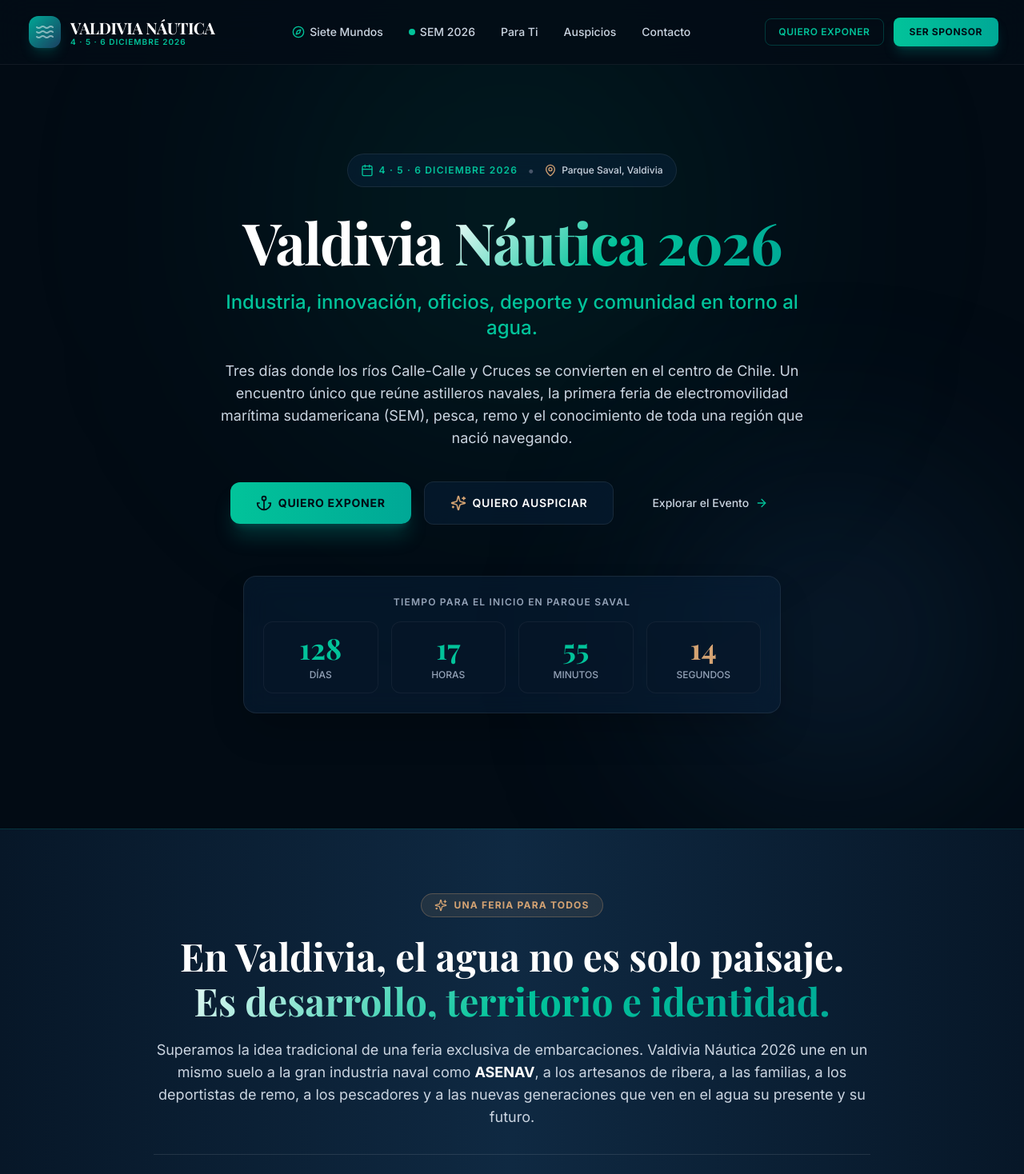
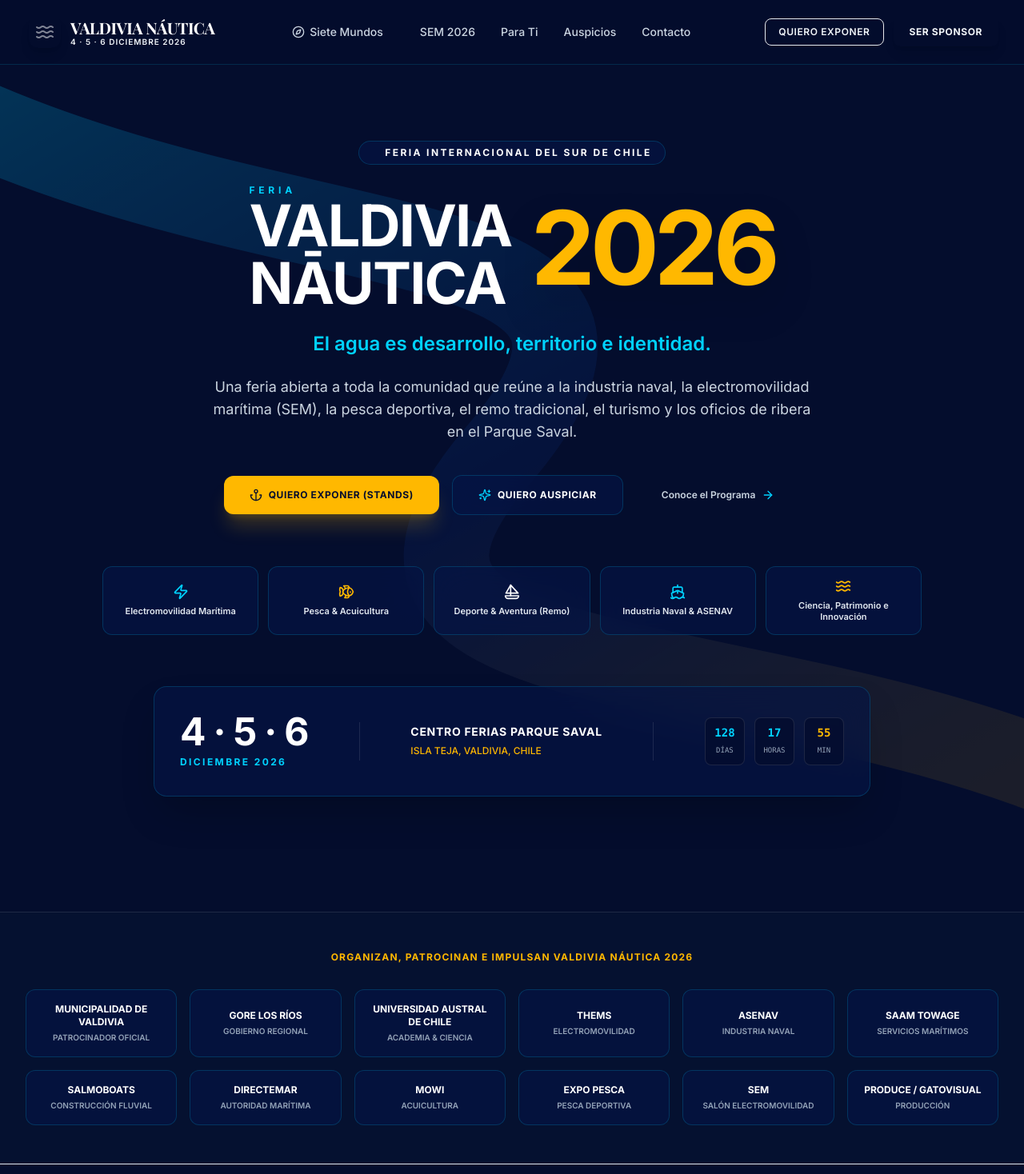
Before and after one commit to erikogodoy/web-valdivia-nautica-2026, a Next.js app: page / in a window 1280 px wide. Shown: the top 1468 px of the page at 80% size. Built offline with nearby package versions, Linux system fonts and the light colour scheme; a web font is replaced by a local one.

Commit message:
feat: redesign visual architecture inspired by official 2026 poster with Lenis smooth scroll

```diff
--- a/package.json
+++ b/package.json
@@ -12,6 +12,7 @@
     "@supabase/ssr": "^0.5.2",
     "@supabase/supabase-js": "^2.48.0",
     "clsx": "^2.1.1",
+    "lenis": "^1.3.25",
     "lucide-react": "^0.469.0",
     "next": "^15.1.0",
     "react": "^19.0.0",
--- a/src/app/globals.css
+++ b/src/app/globals.css
@@ -3,61 +3,93 @@
 @tailwind utilities;
 
 :root {
-  --bg-dark: #030d17;
-  --bg-card: rgba(10, 37, 64, 0.45);
-  --border-glass: rgba(255, 255, 255, 0.08);
-  --cyan-glow: rgba(2, 195, 154, 0.2);
+  --poster-midnight: #040d2d;
+  --poster-blue: #0d3692;
+  --poster-cyan: #00d2ff;
+  --poster-gold: #ffb800;
+  --bg-glass: rgba(6, 21, 69, 0.65);
+  --border-glass: rgba(0, 210, 255, 0.18);
 }
 
 html {
-  scroll-behavior: smooth;
   color-scheme: dark;
 }
 
 body {
-  background-color: var(--bg-dark);
-  color: #f4f7f6;
+  background-color: var(--poster-midnight);
+  color: #f8fafc;
   font-family: var(--font-inter), system-ui, -apple-system, sans-serif;
   overflow-x: hidden;
 }
 
-/* Glassmorphism Utilities */
+/* Lenis Smooth Scroll Styles */
+html.lenis, html.lenis body {
+  height: auto;
+}
+
+.lenis.lenis-smooth {
+  scroll-behavior: auto !important;
+}
+
+.lenis.lenis-smooth [data-lenis-prevent] {
+  overscroll-behavior: contain;
+}
+
+.lenis.lenis-stopped {
+  overflow: hidden;
+}
+
+/* Glassmorphism Styles Inspired by Poster Deep Blue */
 .glass-panel {
-  background: var(--bg-card);
-  backdrop-filter: blur(16px);
-  -webkit-backdrop-filter: blur(16px);
+  background: var(--bg-glass);
+  backdrop-filter: blur(20px);
+  -webkit-backdrop-filter: blur(20px);
   border: 1px solid var(--border-glass);
 }
 
 .glass-nav {
-  background: rgba(3, 13, 23, 0.82);
-  backdrop-filter: blur(20px);
-  -webkit-backdrop-filter: blur(20px);
-  border-bottom: 1px solid rgba(255, 255, 255, 0.06);
+  background: rgba(4, 13, 45, 0.88);
+  backdrop-filter: blur(24px);
+  -webkit-backdrop-filter: blur(24px);
+  border-bottom: 1px solid rgba(0, 210, 255, 0.15);
 }
 
-/* Text Gradients (Sur & Náutica Elegance) */
-.text-river-gradient {
-  background: linear-gradient(135deg, #ffffff 0%, #02C39A 50%, #00A896 100%);
+/* Poster Sinuous River Water Flow Animation */
+@keyframes riverFlow {
+  0% {
+    background-position: 0% 50%;
+  }
+  50% {
+    background-position: 100% 50%;
+  }
+  100% {
+    background-position: 0% 50%;
+  }
+}
+
+.text-poster-river {
+  background: linear-gradient(135deg, #ffffff 0%, #00d2ff 40%, #ffb800 100%);
+  background-size: 200% 200%;
+  animation: riverFlow 8s ease infinite;
   -webkit-background-clip: text;
   -webkit-text-fill-color: transparent;
 }
 
-.text-gold-accent {
-  color: #D4A373;
+.text-poster-gold {
+  color: var(--poster-gold);
 }
 
-/* Custom Scrollbar */
+/* Custom Water Scrollbar */
 ::-webkit-scrollbar {
   width: 8px;
 }
 ::-webkit-scrollbar-track {
-  background: #030d17;
+  background: #040d2d;
 }
 ::-webkit-scrollbar-thumb {
-  background: #0f2942;
+  background: #0d3692;
   border-radius: 4px;
 }
 ::-webkit-scrollbar-thumb:hover {
-  background: #02C39A;
+  background: #00d2ff;
 }
--- a/src/app/layout.tsx
+++ b/src/app/layout.tsx
@@ -2,6 +2,7 @@
 import { Inter, Playfair_Display } from 'next/font/google';
 import './globals.css';
 import SchemaMarkup from '@/components/seo/SchemaMarkup';
+import SmoothScrollProvider from '@/components/ui/SmoothScrollProvider';
 
 const inter = Inter({
   subsets: ['latin'],
@@ -18,7 +19,7 @@
 export const metadata: Metadata = {
   title: 'Valdivia Náutica 2026 — Capital Náutica de Chile',
   description:
-    'Feria de industria naval, electromovilidad marítima (SEM), pesca artesanal, deportes náuticos y oficios de ribera. 4 al 6 de diciembre de 2026 en Parque Saval, Valdivia.',
+    'Feria de industria naval, electromovilidad marítima (SEM), pesca y acuicultura, deportes y aventura, comunidad, educación, turismo y patrimonio. 4 al 6 de diciembre de 2026 en Parque Saval, Valdivia.',
   keywords: [
     'Valdivia Náutica 2026',
     'Feria Náutica Valdivia',
@@ -64,8 +65,10 @@
       <head>
         <SchemaMarkup />
       </head>
-      <body className="min-h-screen bg-naval-950 text-slate-100 flex flex-col font-sans selection:bg-cyanic-400 selection:text-naval-950">
-        {children}
+      <body className="min-h-screen bg-poster-midnight text-slate-100 flex flex-col font-sans selection:bg-poster-cyan selection:text-poster-midnight">
+        <SmoothScrollProvider>
+          {children}
+        </SmoothScrollProvider>
       </body>
     </html>
   );
--- a/src/app/page.tsx
+++ b/src/app/page.tsx
@@ -3,8 +3,9 @@
 import React, { useState } from 'react';
 import Header from '@/components/ui/Header';
 import Hero from '@/components/ui/Hero';
+import OrganizersBar from '@/components/ui/OrganizersBar';
+import InclusiveMessage from '@/components/ui/InclusiveMessage';
 import TresDimensiones from '@/components/ui/TresDimensiones';
-import InclusiveMessage from '@/components/ui/InclusiveMessage';
 import MundosSection from '@/components/ui/MundosSection';
 import AudienceTabs from '@/components/ui/AudienceTabs';
 import SEMHighlight from '@/components/ui/SEMHighlight';
@@ -42,25 +43,28 @@
 
       {/* Semantic Main Content */}
       <main className="flex-grow">
-        {/* 1. Hero Section */}
+        {/* 1. Hero Section (Inspirado directamente en el Afiche Oficial 2026) */}
         <Hero onOpenModal={handleOpenModal} />
 
-        {/* 2. Manifiesto & Propósito Inclusive: "Una Feria Para Todos" */}
+        {/* 2. Barra de Marcas & Auspiciadores Oficiales (Municipalidad, UACh, ASENAV, THEMS, etc.) */}
+        <OrganizersBar />
+
+        {/* 3. Manifiesto & Propósito Inclusivo: "Una Feria Para Todos" */}
         <InclusiveMessage />
 
-        {/* 3. Las Tres Dimensiones: Desarrollo, Territorio, Identidad */}
+        {/* 4. Las Tres Dimensiones: Desarrollo, Territorio, Identidad */}
         <TresDimensiones />
 
-        {/* 4. Siete Mundos Detail */}
+        {/* 5. Siete Mundos Detail */}
         <MundosSection />
 
-        {/* 5. Perfil de Audiencia (Para Ti) */}
+        {/* 6. Perfil de Audiencia (Para Ti) */}
         <AudienceTabs onOpenModal={handleOpenModal} />
 
-        {/* 6. Salón de Electromovilidad Marítima (SEM) */}
+        {/* 7. Salón de Electromovilidad Marítima (SEM) */}
         <SEMHighlight onOpenModal={handleOpenModal} />
 
-        {/* 7. Categorías de Auspicio (Litio, Cobalto, Manganeso, Níquel, Cadmio) */}
+        {/* 8. Categorías de Auspicio (Litio, Cobalto, Manganeso, Níquel, Cadmio) */}
         <SponsorsSection onOpenModal={handleOpenModal} />
       </main>
 
--- a/src/components/ui/Hero.tsx
+++ b/src/components/ui/Hero.tsx
@@ -1,20 +1,22 @@
 'use client';
 
 import React, { useState, useEffect } from 'react';
-import { MapPin, Calendar, ArrowRight, Anchor, Sparkles } from 'lucide-react';
+import { Calendar, MapPin, Anchor, Sparkles, ArrowRight, Zap, Fish, Sailboat, Ship, Waves } from 'lucide-react';
 
 interface HeroProps {
   onOpenModal: (type?: string) => void;
 }
 
+const MOTIFS = [
+  { icon: Zap, label: 'Electromovilidad Marítima', color: 'text-poster-cyan border-poster-cyan/30' },
+  { icon: Fish, label: 'Pesca & Acuicultura', color: 'text-poster-gold border-poster-gold/30' },
+  { icon: Sailboat, label: 'Deporte & Aventura (Remo)', color: 'text-white border-white/30' },
+  { icon: Ship, label: 'Industria Naval & ASENAV', color: 'text-poster-cyan border-poster-cyan/30' },
+  { icon: Waves, label: 'Ciencia, Patrimonio e Innovación', color: 'text-poster-gold border-poster-gold/30' },
+];
+
 export default function Hero({ onOpenModal }: HeroProps) {
-  // Countdown Timer Target: Dec 4, 2026 09:00 AM CLST
-  const [timeLeft, setTimeLeft] = useState({
-    days: 0,
-    hours: 0,
-    minutes: 0,
-    seconds: 0,
-  });
+  const [timeLeft, setTimeLeft] = useState({ days: 0, hours: 0, minutes: 0, seconds: 0 });
 
   useEffect(() => {
     const target = new Date('2026-12-04T09:00:00-04:00').getTime();
@@ -39,98 +41,148 @@
   }, []);
 
   return (
-    <section id="hero" className="relative pt-36 pb-24 md:pt-48 md:pb-36 overflow-hidden">
-      {/* Background Water Gradient Glow */}
-      <div className="absolute top-1/4 left-1/2 -translate-x-1/2 -translate-y-1/2 w-[600px] h-[600px] bg-cyanic-500/10 rounded-full blur-[140px] pointer-events-none" />
-      <div className="absolute bottom-10 right-10 w-[400px] h-[400px] bg-naval-700/30 rounded-full blur-[120px] pointer-events-none" />
+    <section id="hero" className="relative pt-36 pb-24 md:pt-44 md:pb-36 overflow-hidden bg-poster-midnight">
+
+      {/* Sinuous River Background Flow Graphic (Inspired by Poster S-Curve) */}
+      <div className="absolute inset-0 pointer-events-none opacity-25">
+        <svg viewBox="0 0 1440 900" fill="none" xmlns="http://www.w3.org/2000/svg" className="w-full h-full object-cover">
+          <path
+            d="M -100 -50 C 400 200, 1000 100, 700 450 C 400 800, 1100 700, 1600 950"
+            stroke="url(#riverGradient)"
+            strokeWidth="120"
+            strokeLinecap="round"
+          />
+          <defs>
+            <linearGradient id="riverGradient" x1="0%" y1="0%" x2="100%" y2="100%">
+              <stop offset="0%" stopColor="#00D2FF" stopOpacity="0.8" />
+              <stop offset="50%" stopColor="#0D3692" stopOpacity="0.6" />
+              <stop offset="100%" stopColor="#FFB800" stopOpacity="0.4" />
+            </linearGradient>
+          </defs>
+        </svg>
+      </div>
 
       <div className="max-w-7xl mx-auto px-4 sm:px-6 lg:px-8 relative z-10">
-        <div className="flex flex-col items-center text-center max-w-4xl mx-auto">
+        <div className="flex flex-col items-center text-center max-w-5xl mx-auto">
 
-          {/* Location & Date Badge */}
-          <div className="inline-flex items-center gap-3 px-4 py-2 rounded-full glass-panel border-cyanic-500/30 mb-8 animate-fade-in">
-            <span className="flex items-center gap-1.5 text-xs font-semibold text-cyanic-400 uppercase tracking-widest">
-              <Calendar className="w-4 h-4 text-cyanic-400" />
-              4 · 5 · 6 DICIEMBRE 2026
-            </span>
-            <span className="text-slate-600">•</span>
-            <span className="flex items-center gap-1.5 text-xs font-medium text-slate-300">
-              <MapPin className="w-4 h-4 text-copper-500" />
-              Parque Saval, Valdivia
+          {/* Top Label */}
+          <div className="inline-flex items-center gap-2 px-4 py-1.5 rounded-full glass-panel border-poster-cyan/30 mb-6">
+            <span className="w-2 h-2 rounded-full bg-poster-gold animate-ping" />
+            <span className="text-xs uppercase tracking-[0.2em] font-bold text-white">
+              FERIA INTERNACIONAL DEL SUR DE CHILE
             </span>
           </div>
 
-          {/* Main Title - Single H1 */}
-          <h1 className="text-4xl sm:text-6xl md:text-7xl font-serif font-bold tracking-tight text-white mb-6 leading-[1.1]">
-            Valdivia <span className="text-river-gradient">Náutica 2026</span>
-          </h1>
+          {/* Typography Exactly Matched to Poster Header */}
+          <div className="mb-6 flex flex-col md:flex-row items-center justify-center gap-2 md:gap-6">
+            <div className="text-left">
+              <span className="block text-xs uppercase tracking-[0.4em] text-poster-cyan font-bold">
+                FERIA
+              </span>
+              <h1 className="text-4xl sm:text-6xl md:text-7xl font-bold tracking-tight text-white font-sans leading-none">
+                VALDIVIA <br className="hidden sm:block" />
+                <span className="text-white">NĀUTICA</span>
+              </h1>
+            </div>
+
+            {/* Massive Poster Gold 2026 */}
+            <span className="text-6xl sm:text-8xl md:text-9xl font-bold tracking-tighter text-poster-gold font-sans leading-none drop-shadow-2xl">
+              2026
+            </span>
+          </div>
 
           {/* Subtitle */}
-          <p className="text-xl sm:text-2xl font-medium text-cyanic-400 mb-6 max-w-3xl">
-            Industria, innovación, oficios, deporte y comunidad en torno al agua.
+          <p className="text-xl sm:text-2xl font-semibold text-poster-cyan mb-6 max-w-3xl">
+            El agua es desarrollo, territorio e identidad.
           </p>
 
           {/* Description */}
           <p className="text-base sm:text-lg text-slate-300 leading-relaxed mb-10 max-w-3xl">
-            Tres días donde los ríos Calle-Calle y Cruces se convierten en el centro de Chile. Un encuentro único que reúne astilleros navales, la primera feria de electromovilidad marítima sudamericana (SEM), pesca, remo y el conocimiento de toda una región que nació navegando.
+            Una feria abierta a toda la comunidad que reúne a la industria naval, la electromovilidad marítima (SEM), la pesca deportiva, el remo tradicional, el turismo y los oficios de ribera en el Parque Saval.
           </p>
 
           {/* CTAs */}
           <div className="flex flex-col sm:flex-row items-center gap-4 w-full justify-center mb-16">
             <button
               onClick={() => onOpenModal('expositor')}
-              className="w-full sm:w-auto px-8 py-4 text-sm font-bold uppercase tracking-wider text-naval-950 bg-gradient-to-r from-cyanic-400 to-cyanic-500 rounded-xl shadow-xl shadow-cyanic-500/25 hover:shadow-cyanic-400/40 hover:scale-[1.02] transition-all flex items-center justify-center gap-2"
+              className="w-full sm:w-auto px-8 py-4 text-xs font-bold uppercase tracking-wider text-poster-midnight bg-poster-gold rounded-xl shadow-xl shadow-poster-gold/20 hover:bg-poster-goldHover hover:scale-[1.02] transition-all flex items-center justify-center gap-2"
             >
-              <Anchor className="w-5 h-5" />
-              Quiero Exponer
+              <Anchor className="w-4 h-4" />
+              Quiero Exponer (Stands)
             </button>
 
             <button
               onClick={() => onOpenModal('sponsor')}
-              className="w-full sm:w-auto px-8 py-4 text-sm font-semibold uppercase tracking-wider text-white glass-panel border-copper-500/40 rounded-xl hover:bg-copper-500/10 hover:border-copper-400 transition-all flex items-center justify-center gap-2"
+              className="w-full sm:w-auto px-8 py-4 text-xs font-bold uppercase tracking-wider text-white glass-panel border-poster-cyan/40 rounded-xl hover:bg-poster-cyan/10 transition-all flex items-center justify-center gap-2"
             >
-              <Sparkles className="w-5 h-5 text-copper-500" />
+              <Sparkles className="w-4 h-4 text-poster-cyan" />
               Quiero Auspiciar
             </button>
 
             <a
-              href="#mundos"
-              className="w-full sm:w-auto px-8 py-4 text-sm font-medium text-slate-300 hover:text-white transition-colors flex items-center justify-center gap-2"
+              href="#dimensiones"
+              className="w-full sm:w-auto px-8 py-4 text-xs font-semibold text-slate-300 hover:text-white transition-colors flex items-center justify-center gap-2"
             >
-              Explorar el Evento
-              <ArrowRight className="w-4 h-4 text-cyanic-400" />
+              Conoce el Programa
+              <ArrowRight className="w-4 h-4 text-poster-cyan" />
             </a>
           </div>
 
-          {/* Countdown Display */}
-          <div className="w-full max-w-2xl glass-panel p-6 rounded-2xl border-white/10 shadow-2xl">
-            <p className="text-xs uppercase tracking-widest text-slate-400 mb-4 font-semibold">
-              Tiempo para el inicio en Parque Saval
-            </p>
-            <div className="grid grid-cols-4 gap-4 text-center">
-              <div className="p-3 bg-naval-900/60 rounded-xl border border-white/5">
-                <span className="block text-2xl sm:text-4xl font-serif font-bold text-cyanic-400">
-                  {timeLeft.days}
-                </span>
-                <span className="text-[10px] sm:text-xs text-slate-400 uppercase font-medium">Días</span>
+          {/* Motifs Grid Bar (Directly from Poster Badges) */}
+          <div className="w-full grid grid-cols-2 sm:grid-cols-3 md:grid-cols-5 gap-3 mb-16">
+            {MOTIFS.map((m, idx) => {
+              const Icon = m.icon;
+              return (
+                <div
+                  key={idx}
+                  className={`glass-panel p-3.5 rounded-xl border flex flex-col items-center justify-center text-center ${m.color} hover:bg-poster-dark/80 transition-colors`}
+                >
+                  <Icon className="w-5 h-5 mb-2" />
+                  <span className="text-[11px] font-semibold text-slate-200 leading-tight">
+                    {m.label}
+                  </span>
+                </div>
+              );
+            })}
+          </div>
+
+          {/* Event Date & Location Banner (Bottom Bar of Poster) */}
+          <div className="w-full max-w-4xl glass-panel p-6 sm:p-8 rounded-2xl border-poster-cyan/30 shadow-2xl flex flex-col md:flex-row items-center justify-between gap-6">
+            <div className="text-center md:text-left">
+              <span className="block text-3xl sm:text-5xl font-bold text-white tracking-tight">
+                4 · 5 · 6
+              </span>
+              <span className="text-xs uppercase tracking-[0.2em] font-bold text-poster-cyan">
+                DICIEMBRE 2026
+              </span>
+            </div>
+
+            <div className="hidden md:block w-px h-12 bg-white/10" />
+
+            <div className="text-center md:text-left">
+              <span className="block text-sm font-bold text-white uppercase tracking-wider">
+                CENTRO FERIAS PARQUE SAVAL
+              </span>
+              <span className="text-xs text-poster-gold font-medium">
+                ISLA TEJA, VALDIVIA, CHILE
+              </span>
+            </div>
+
+            <div className="hidden md:block w-px h-12 bg-white/10" />
+
+            {/* Countdown Compact */}
+            <div className="flex gap-3 text-center font-mono text-sm">
+              <div className="p-2 bg-poster-midnight/80 rounded-lg border border-white/10 min-w-[50px]">
+                <span className="block font-bold text-poster-cyan">{timeLeft.days}</span>
+                <span className="text-[9px] text-slate-400 uppercase">Días</span>
               </div>
-              <div className="p-3 bg-naval-900/60 rounded-xl border border-white/5">
-                <span className="block text-2xl sm:text-4xl font-serif font-bold text-cyanic-400">
-                  {timeLeft.hours}
-                </span>
-                <span className="text-[10px] sm:text-xs text-slate-400 uppercase font-medium">Horas</span>
+              <div className="p-2 bg-poster-midnight/80 rounded-lg border border-white/10 min-w-[50px]">
+                <span className="block font-bold text-poster-cyan">{timeLeft.hours}</span>
+                <span className="text-[9px] text-slate-400 uppercase">Horas</span>
               </div>
-              <div className="p-3 bg-naval-900/60 rounded-xl border border-white/5">
-                <span className="block text-2xl sm:text-4xl font-serif font-bold text-cyanic-400">
-                  {timeLeft.minutes}
-                </span>
-                <span className="text-[10px] sm:text-xs text-slate-400 uppercase font-medium">Minutos</span>
-              </div>
-              <div className="p-3 bg-naval-900/60 rounded-xl border border-white/5">
-                <span className="block text-2xl sm:text-4xl font-serif font-bold font-mono text-copper-500">
-                  {timeLeft.seconds}
-                </span>
-                <span className="text-[10px] sm:text-xs text-slate-400 uppercase font-medium">Segundos</span>
+              <div className="p-2 bg-poster-midnight/80 rounded-lg border border-white/10 min-w-[50px]">
+                <span className="block font-bold text-poster-gold">{timeLeft.minutes}</span>
+                <span className="text-[9px] text-slate-400 uppercase">Min</span>
               </div>
             </div>
           </div>
--- /dev/null
+++ b/src/components/ui/OrganizersBar.tsx
@@ -0,0 +1,46 @@
+'use client';
+
+import React from 'react';
+
+const LOGOS = [
+  { name: 'MUNICIPALIDAD DE VALDIVIA', category: 'Patrocinador Oficial' },
+  { name: 'GORE LOS RÍOS', category: 'Gobierno Regional' },
+  { name: 'UNIVERSIDAD AUSTRAL DE CHILE', category: 'Academia & Ciencia' },
+  { name: 'THEMS', category: 'Electromovilidad' },
+  { name: 'ASENAV', category: 'Industria Naval' },
+  { name: 'SAAM TOWAGE', category: 'Servicios Marítimos' },
+  { name: 'SALMOBOATS', category: 'Construcción Fluvial' },
+  { name: 'DIRECTEMAR', category: 'Autoridad Marítima' },
+  { name: 'MOWI', category: 'Acuicultura' },
+  { name: 'EXPO PESCA', category: 'Pesca Deportiva' },
+  { name: 'SEM', category: 'Salón Electromovilidad' },
+  { name: 'PRODUCE / GATOVISUAL', category: 'Producción' },
+];
+
+export default function OrganizersBar() {
+  return (
+    <section className="py-12 bg-[#051130] border-t border-white/10 relative z-20">
+      <div className="max-w-7xl mx-auto px-4 sm:px-6 lg:px-8">
+        <p className="text-center text-xs uppercase tracking-widest text-[#FFB800] font-bold mb-8">
+          Organizan, Patrocinan e Impulsan Valdivia Náutica 2026
+        </p>
+
+        <div className="grid grid-cols-2 sm:grid-cols-3 md:grid-cols-4 lg:grid-cols-6 gap-4">
+          {LOGOS.map((logo, idx) => (
+            <div
+              key={idx}
+              className="p-4 rounded-xl glass-panel border-white/5 flex flex-col items-center justify-center text-center hover:border-[#00D2FF]/40 transition-colors group"
+            >
+              <span className="font-bold text-xs text-white group-hover:text-[#00D2FF] transition-colors">
+                {logo.name}
+              </span>
+              <span className="text-[10px] text-slate-400 mt-1 uppercase font-semibold">
+                {logo.category}
+              </span>
+            </div>
+          ))}
+        </div>
+      </div>
+    </section>
+  );
+}
--- /dev/null
+++ b/src/components/ui/SmoothScrollProvider.tsx
@@ -0,0 +1,31 @@
+'use client';
+
+import React, { useEffect } from 'react';
+import Lenis from 'lenis';
+
+export default function SmoothScrollProvider({ children }: { children: React.ReactNode }) {
+  useEffect(() => {
+    const lenis = new Lenis({
+      duration: 1.2,
+      easing: (t) => Math.min(1, 1.001 - Math.pow(2, -10 * t)),
+      orientation: 'vertical',
+      gestureOrientation: 'vertical',
+      smoothWheel: true,
+      wheelMultiplier: 1.0,
+      touchMultiplier: 2.0,
+    });
+
+    function raf(time: number) {
+      lenis.raf(time);
+      requestAnimationFrame(raf);
+    }
+
+    requestAnimationFrame(raf);
+
+    return () => {
+      lenis.destroy();
+    };
+  }, []);
+
+  return <>{children}</>;
+}
--- a/tailwind.config.ts
+++ b/tailwind.config.ts
@@ -9,30 +9,23 @@
   theme: {
     extend: {
       colors: {
-        naval: {
-          950: "#020B14",
-          900: "#071728",
-          800: "#0F2942",
-          700: "#1A3E60",
-          600: "#2B5885",
+        poster: {
+          midnight: "#040D2D",
+          dark: "#061545",
+          blue: "#0D3692",
+          cyan: "#00D2FF",
+          cyanDeep: "#0077EE",
+          gold: "#FFB800",
+          goldHover: "#E6A600",
+          sand: "#E5C396",
         },
-        cyanic: {
-          500: "#00A896",
-          400: "#02C39A",
-          300: "#38EF7D",
-        },
-        copper: {
-          500: "#D4A373",
-          400: "#E0B785",
-        },
-        foam: "#F4F7F6",
       },
       fontFamily: {
         sans: ["var(--font-inter)", "system-ui", "sans-serif"],
         serif: ["var(--font-serif)", "Georgia", "serif"],
       },
       backdropBlur: {
-        glass: "16px",
+        glass: "20px",
       },
     },
   },
```
Also changed, not shown: 1 other file (tests, documents, lock files or other folders).
